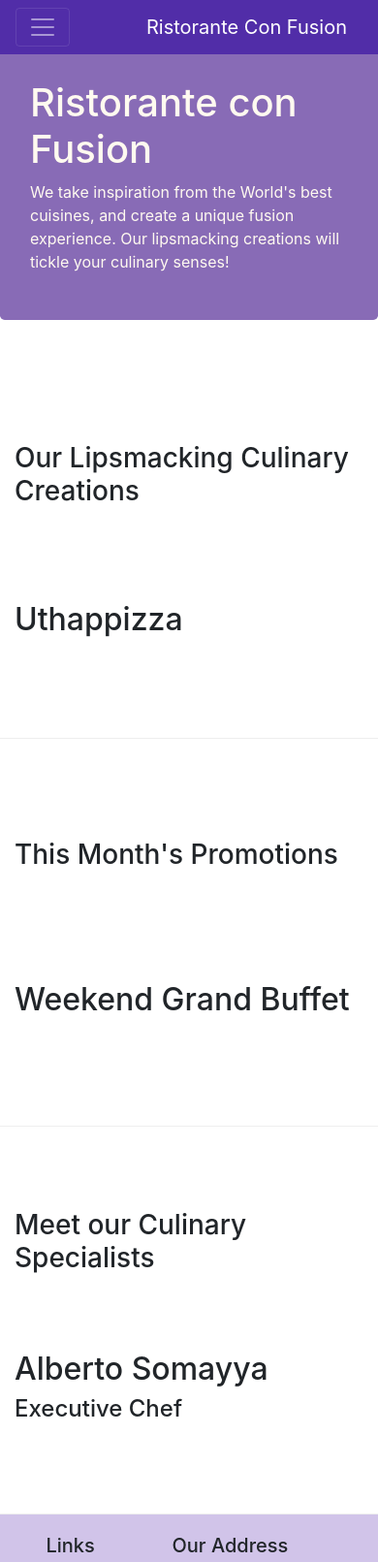
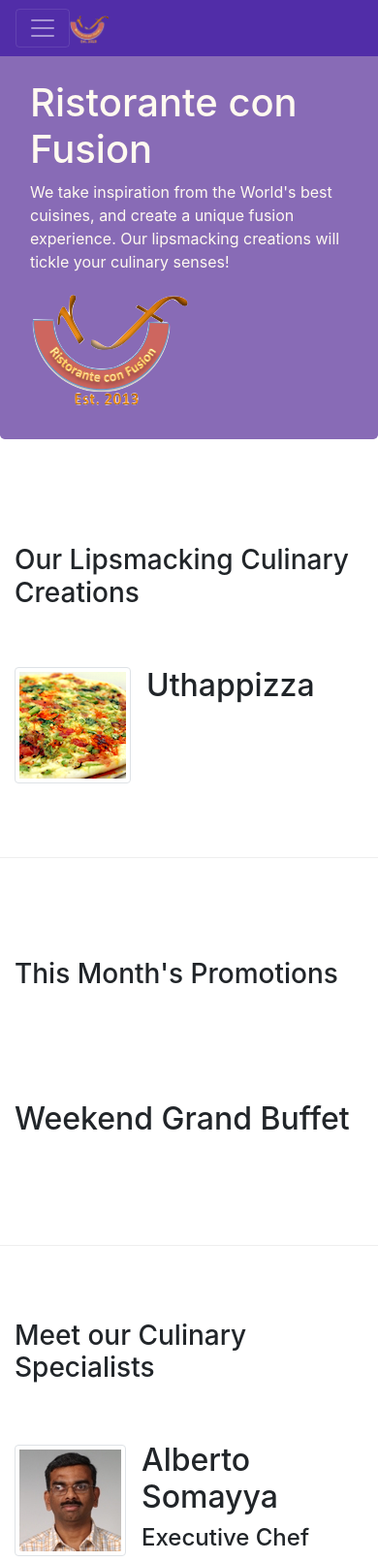
Before and after one commit to chalkinanatalya/project, a website: page index.html in a window 390 px wide. Shown: the top 1611 px of the page at 97% size. Drawn offline with nearby package versions, Linux system fonts and the light colour scheme.

Commit message:
Images and Media

```diff
--- a/index.html
+++ b/index.html
@@ -21,7 +21,7 @@
             <button class="navbar-toggler" type="button" data-toggle="collapse" data-target="#Navbar">
                 <span class="navbar-toggler-icon"></span>
             </button>
-            <a class="navbar-brand" href="#"> Ristorante Con Fusion</a>
+            <a class="navbar-brand mr-auto" href="#"> <img src="img/logo.png" height="30" width="41"></a>
             <div class="collapse navbar-collapse" id="navbar">
                 <ul class="navbar-nav mr-auto">
                     <li class="nav-item active"><a class="nav-link" href="#"> <span class=" fa fa-home fa-lg"></span>
@@ -45,7 +45,8 @@
                     <p>We take inspiration from the World's best cuisines, and create a unique fusion experience. Our
                         lipsmacking creations will tickle your culinary senses!</p>
                 </div>
-                <div class="col-12 col-sm">
+                <div class="col-12 col-sm align-self-center">
+                    <img src="img/logo.png" class="img-fluid">
                 </div>
             </div>
         </div>
@@ -57,10 +58,16 @@
                 <h3>Our Lipsmacking Culinary Creations</h3>
             </div>
             <div class="col col-sm order-sm-first col-md">
-                <h2>Uthappizza</h2>
-                <p class="d-none d-sm-block">A unique combination of Indian Uthappam (pancake) and Italian pizza, topped
-                    with Cerignola olives,
-                    ripe vine cherry tomatoes, Vidalia onion, Guntur chillies and Buffalo Paneer.</p>
+                <div class="media">
+                    <img class="d-flex mr-3 img-thumbnail align-self-center" src="img/uthappizza.png" alt="Uthappizza">
+                    <div class="media-body">
+                        <h2 class="mt-0">Uthappizza</h2>
+                        <p class="d-none d-sm-block">A unique combination of Indian Uthappam (pancake) and
+                            Italian pizza, topped with Cerignola olives, ripe vine
+                            cherry tomatoes, Vidalia onion, Guntur chillies and
+                            Buffalo Paneer.</p>
+                    </div>
+                </div>
             </div>
         </div>
 
@@ -83,12 +90,19 @@
                 <h3>Meet our Culinary Specialists</h3>
             </div>
             <div class="col col-sm order-sm-first col-md">
-                <h2>Alberto Somayya</h2>
-                <h4>Executive Chef</h4>
-                <p class="d-none d-sm-block">Award winning three-star Michelin chef with wide International experience
-                    having worked closely with
-                    whos-who in the culinary world, he specializes in creating mouthwatering Indo-Italian fusion
-                    experiences. </p>
+                <div class="media">
+                    <img class="d-flex mr-3 img-thumbnail align-self-center" src="img/alberto.png"
+                        alt="Alberto Somayya">
+                    <div class="media-body">
+                        <h2 class="mt-0">Alberto Somayya</h2>
+                        <h4>Executive Chef</h4>
+                        <p class="d-none d-sm-block"> Award winning three-star Michelin chef with wide
+                            International experience having worked closely with
+                            whos-who in the culinary world, he specializes in
+                            creating mouthwatering Indo-Italian fusion experiences.
+                        </p>
+                    </div>
+                </div>
             </div>
         </div>
     </div>
```
Also changed, not shown: aboutus.html (+3 -2 lines), contactus.html (+3 -2 lines), img/alberto.png (added), img/buffet.png (added), img/logo.png (added), img/uthappizza.png (added), 1 other file.
